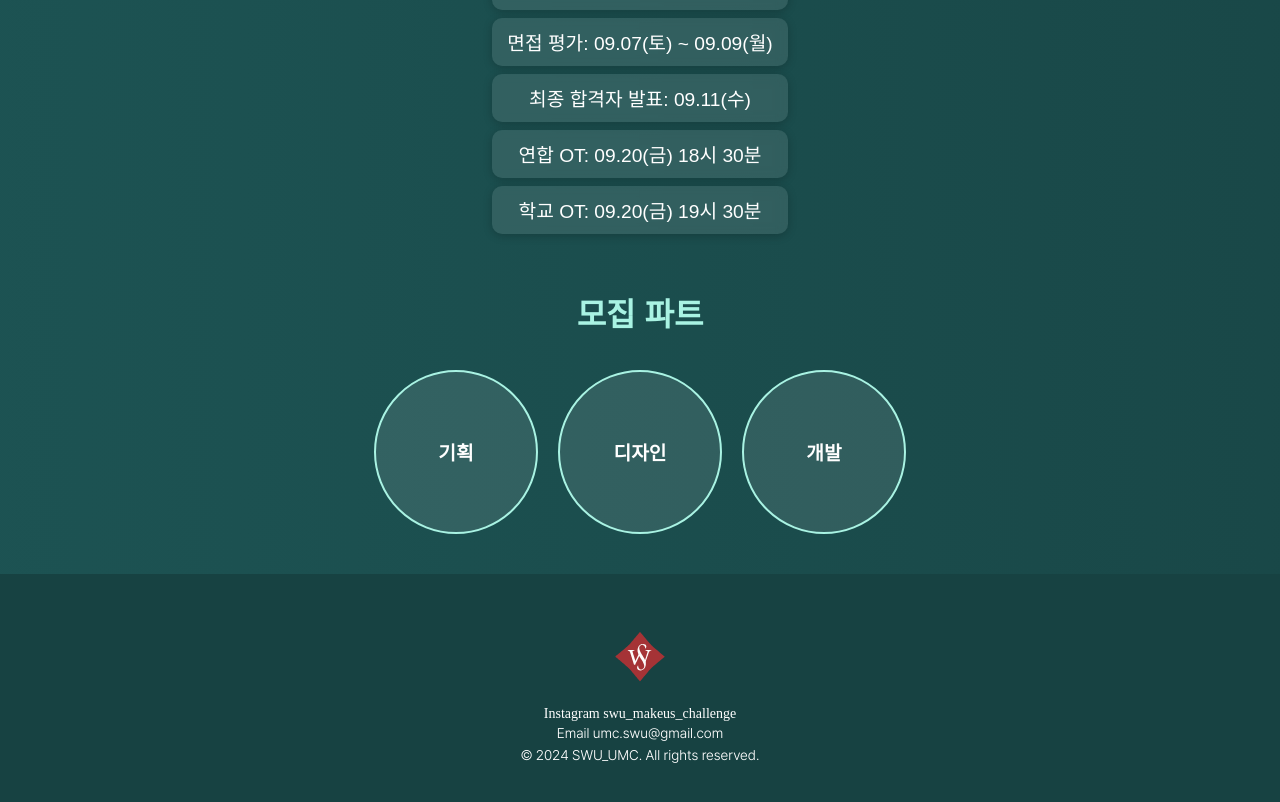
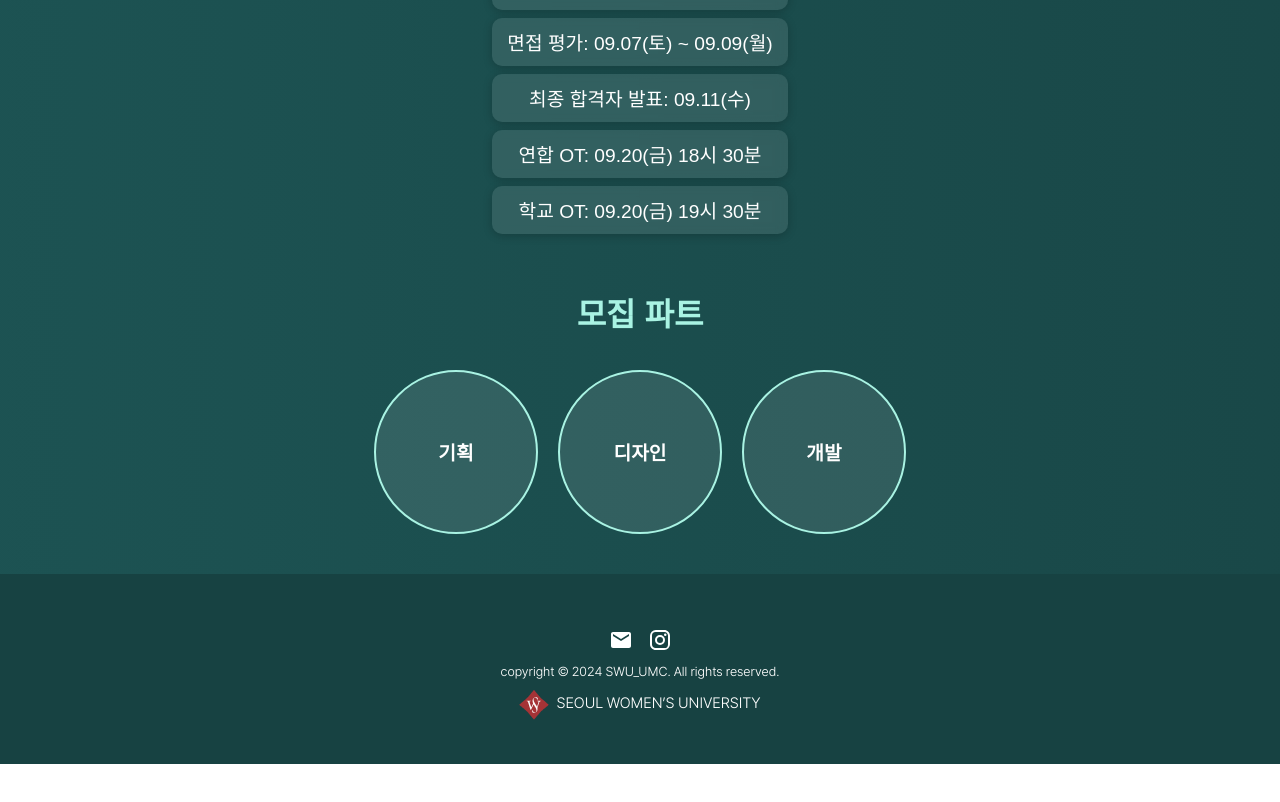
Before and after one commit to yeondub1121/UMC_Website, a React (Vite) app: page /recruit in a window 1280 px wide. Shown: the part 761-1563 px from the top of the page. After the commit the page ends 1525 px from the top, so only its background shows below. Built offline with nearby package versions, Linux system fonts and the light colour scheme.

Commit message:
Design: 푸터 수정

```diff
--- a/package.json
+++ b/package.json
@@ -10,6 +10,10 @@
     "preview": "vite preview"
   },
   "dependencies": {
+    "@emotion/react": "^11.14.0",
+    "@emotion/styled": "^11.14.0",
+    "@mui/icons-material": "^6.2.1",
+    "@mui/material": "^6.2.1",
     "framer-motion": "^11.15.0",
     "react": "^18.3.1",
     "react-dom": "^18.3.1",
--- a/src/components/Footer.tsx
+++ b/src/components/Footer.tsx
@@ -1,53 +1,91 @@
 import React from 'react';
 import styled from 'styled-components';
 import symbolLogo from '../assets/symbol.svg';
+import { Instagram, Email } from '@mui/icons-material';
 
 const FooterContainer = styled.footer`
   background-color: #174242;
   color: white;
-  height: 210px;
+  height: 150px;
   display: flex;
   flex-direction: column;
   justify-content: center;
   align-items: center;
   padding: 20px;
-
 `;
 
 const FooterLogo = styled.img`
-  height: 50px;
+  height: 30px;
   width: auto;
-  margin-bottom: 16px;
+  margin-top: 4px;
 `;
 
-const FooterText = styled.p`
-  margin: 4px 0;
-  font-size: 14px;
-  text-align: center;
-  line-height: 1;
-  font-family: Light;
+const LinksContainer = styled.div`
+  display: flex;
+  gap: 15px;
+  margin: 10px 0;
 `;
 
 const FooterLink = styled.a`
   color: white;
   text-decoration: none;
+  display: flex;
+  align-items: center;
+  gap: 2px;
   font-size: 14px;
-  margin-top: 8px;
+  font-family: Light;
 
   &:hover {
     color: #cfcfcf;
   }
 `;
 
-const Footer: React.FC = () => {
+const FooterText = styled.p`
+  margin: 4px 0;
+  font-size: 13px;
+  text-align: center;
+  line-height: 0.9;
+  font-family: Light;
+`;
+
+const LogoWithText = styled.div`
+  display: flex;
+  align-items: center;
+  gap: 7px;
+  margin-top: 5px;
+`;
+
+const LogoText = styled.span`
+  font-size: 15px;
+  font-family: Light;
+  color: white;
+  text-align: center;
+`;
+
+
+const Footer = () => {
+  const handleEmailClick = () => {
+    window.open('https://mail.google.com/mail/?view=cm&fs=1&to=umc.swu@gmail.com', '_blank');
+  };
+
   return (
     <FooterContainer>
-      <FooterLogo src={symbolLogo} alt="Symbol Logo" />
-      <FooterLink href="https://instagram.com/swu_makeus_challenge" target="_blank" rel="noopener noreferrer">
-        Instagram swu_makeus_challenge
-      </FooterLink>
-      <FooterText>Email umc.swu@gmail.com</FooterText>
-      <FooterText>© 2024 SWU_UMC. All rights reserved.</FooterText>
+
+      <LinksContainer>
+        <FooterLink onClick={handleEmailClick} style={{ cursor: 'pointer' }}>
+          <Email style={{ color: 'white' }} />
+
+        </FooterLink>
+        <FooterLink href="https://instagram.com/swu_makeus_challenge" target="_blank" rel="noopener noreferrer">
+          <Instagram style={{ color: 'white' }} />
+
+        </FooterLink>
+      </LinksContainer>
+      <FooterText>copyright  © 2024 SWU_UMC. All rights reserved.</FooterText>
+      <LogoWithText>
+  <FooterLogo src={symbolLogo} alt="Symbol Logo" />
+  <LogoText>SEOUL WOMEN’S UNIVERSITY</LogoText>
+</LogoWithText>
     </FooterContainer>
   );
 };
```
Also changed, not shown: 1 other file (tests, documents, lock files or other folders).
